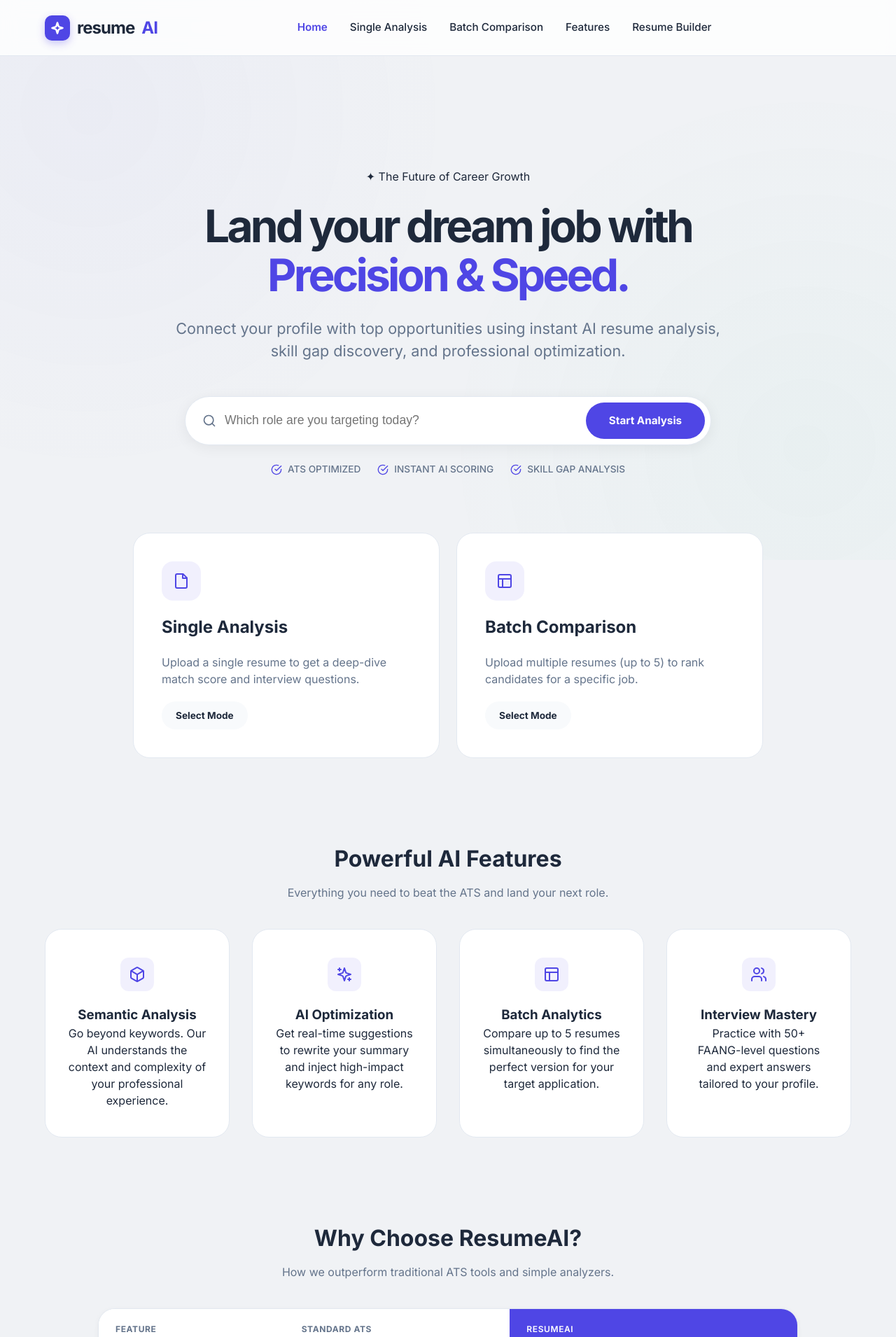
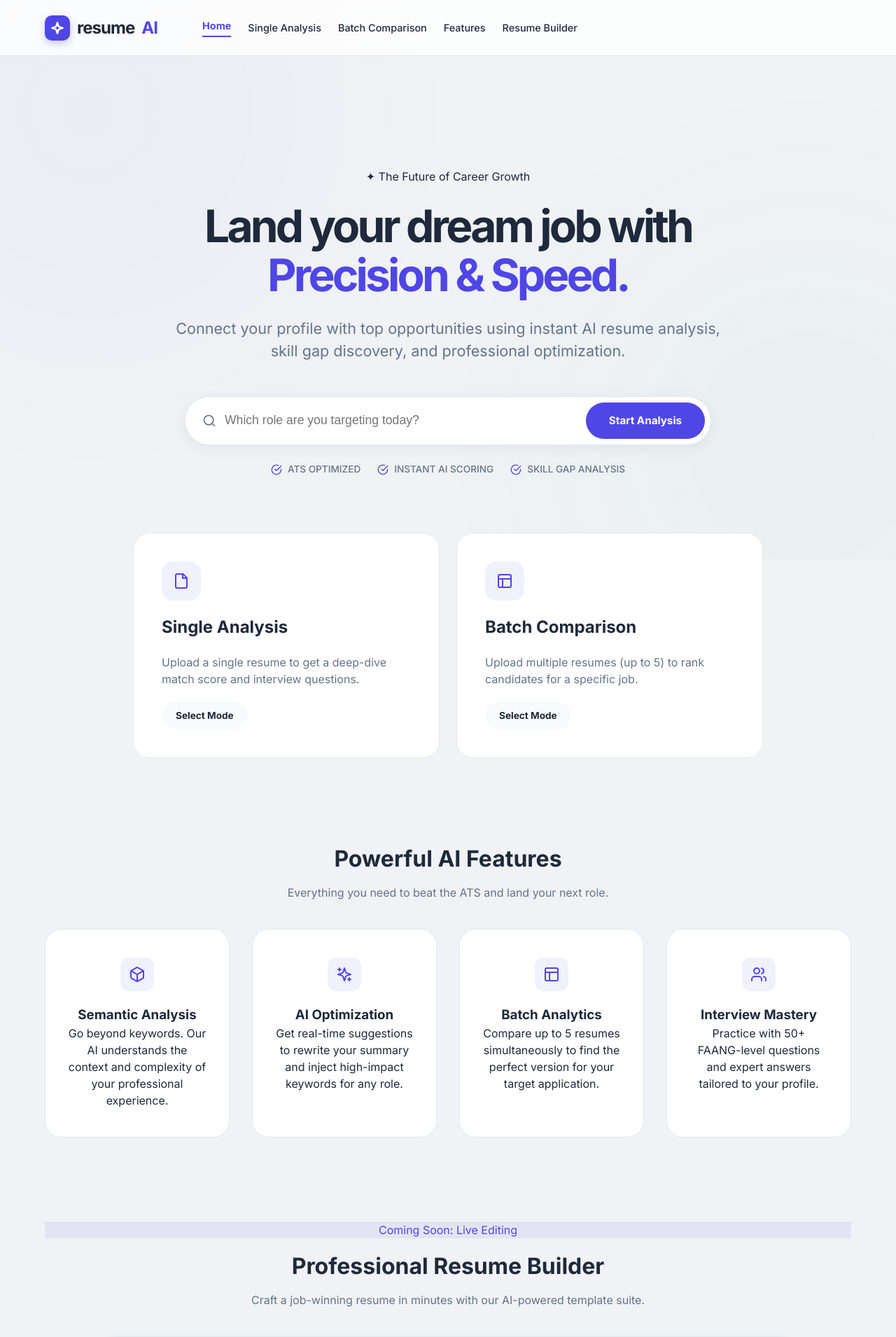
Before and after one commit to malikmajid161/Resume_analyzer, a Flask app: page / in a window 1280 px wide. Shown: the top 1910 px of the page at 70% size. Run offline with Flask 3, Linux system fonts and the light colour scheme; parts of the project's set-up code (start-up, migrations or seed data) failed here and were passed over.

Commit message:
Design: Comprehensive UI correction for navigation, results summary, and home page features

```diff
--- a/app.py
+++ b/app.py
@@ -276,7 +276,7 @@ def voice():
         tts.save(audio_path)
 
         if os.path.exists(audio_path):
-            return jsonify({"audio_url": url_for("static", filename=f"audio/{audio_file}")})
+            return jsonify({"audio_url": url_for("serve_audio", filename=audio_file)})
         else:
             raise Exception("File was not saved.")
 
--- a/static/css/style.css
+++ b/static/css/style.css
@@ -84,21 +84,24 @@ nav {
 }
 .nav-links {
   display: flex;
-  gap: 32px;
+  gap: 24px;
   align-items: center;
+  margin-left: 40px;
+  flex: 1;
 }
 .nav-link {
   text-decoration: none;
   color: var(--text);
   font-weight: 500;
-  font-size: 0.95rem;
-  transition: color 0.2s;
+  font-size: 0.9rem;
+  transition: all 0.2s;
   display: flex;
   align-items: center;
-  gap: 8px;
+  gap: 6px;
+  white-space: nowrap;
 }
-.nav-link:hover { color: var(--accent); }
-.nav-link.active { color: var(--accent); font-weight: 600; }
+.nav-link:hover { color: var(--accent); transform: translateY(-1px); }
+.nav-link.active { color: var(--accent); font-weight: 700; border-bottom: 2px solid var(--accent); padding-bottom: 4px; }
 
 .nav-logo {
   display: flex;
@@ -109,6 +112,7 @@ nav {
   color: var(--text);
   text-decoration: none;
   letter-spacing: -0.04em;
+  margin-right: 24px;
 }
 .nav-logo-icon {
   width: 36px;
@@ -558,8 +562,8 @@ nav {
 }
 .batch-item.active {
   background: var(--surface);
-  border-left: 6px solid var(--accent);
-  box-shadow: 0 4px 12px rgba(0,0,0,0.05);
+  border-left: 4px solid var(--accent);
+  box-shadow: inset 4px 0 0 var(--accent);
 }
 
 .batch-item-info { flex: 1; }
@@ -682,6 +686,21 @@ label {
 .btn-outline:hover {
   background: var(--surface-2);
   border-color: var(--muted);
+}
+
+.btn-sm {
+  padding: 8px 20px;
+  font-size: 0.8rem;
+}
+
+.nav-actions {
+  display: flex;
+  align-items: center;
+  gap: 12px;
+}
+
+.nav-actions .btn {
+  white-space: nowrap;
 }
 
 /* ── Loading Overlay ───────────────────────── */
--- a/templates/index.html
+++ b/templates/index.html
@@ -90,6 +90,28 @@
     </div>
     <h3>Interview Mastery</h3>
     <p>Practice with 50+ FAANG-level questions and expert answers tailored to your profile.</p>
+  </div>
+</div>
+
+<div id="builder" class="section-title fade-up" style="margin-top: 120px">
+  <div class="hero-badge" style="background: var(--accent-glow); color: var(--accent); margin: 0 auto 16px;">Coming Soon: Live Editing</div>
+  <h2>Professional Resume Builder</h2>
+  <p>Craft a job-winning resume in minutes with our AI-powered template suite.</p>
+</div>
+
+<div class="card fade-up" style="max-width: 1000px; margin: 0 auto; padding: 40px; display: grid; grid-template-columns: 1fr 1fr; gap: 48px; align-items: center;">
+  <div>
+    <h3 style="font-size: 1.75rem; margin-bottom: 20px;">Stand out with premium, ATS-ready templates.</h3>
+    <ul class="bullet-list green" style="margin-bottom: 32px;">
+      <li style="color: var(--text)">5+ Professionally designed layouts</li>
+      <li style="color: var(--text)">Instant PDF downloads</li>
+      <li style="color: var(--text)">Custom accent colors & branding</li>
+      <li style="color: var(--text)">AI-powered content suggestions</li>
+    </ul>
+    <a href="{{ url_for('builder') }}" class="btn btn-primary">Try Resume Builder</a>
+  </div>
+  <div style="background: var(--surface-2); border-radius: var(--radius-lg); overflow: hidden; border: 1px solid var(--border); box-shadow: var(--shadow-md);">
+     <img src="https://images.unsplash.com/photo-1586281380349-632531db7ed4?auto=format&fit=crop&q=80&w=800" alt="Resume Template" style="width: 100%; display: block;">
   </div>
 </div>
 
@@ -225,6 +247,8 @@
   const resumeInput   = document.getElementById('resumeInput');
   const uploadSuccess = document.getElementById('uploadSuccess');
 
+  const btnText = document.getElementById('btnText');
+
   function setMode(mode) {
     if (mode === 'single') {
       analyzerTitle.textContent = "Single Resume Analysis";
@@ -232,6 +256,7 @@
       step1Title.textContent   = "Step 1 — Upload Resume";
       dropZoneText.textContent = "Drop your resume here";
       dropZoneSub.textContent  = "Select one PDF or DOCX file";
+      btnText.textContent      = "⚡ Run Analysis";
       resumeInput.removeAttribute('multiple');
     } else {
       analyzerTitle.textContent = "Batch Resume Comparison";
@@ -239,6 +264,7 @@
       step1Title.textContent   = "Step 1 — Upload Multiple Resumes";
       dropZoneText.textContent = "Drop your resumes here";
       dropZoneSub.textContent  = "You can select up to 5 resumes for comparison";
+      btnText.textContent      = "⚡ Run Batch Analysis";
       resumeInput.setAttribute('multiple', 'true');
     }
   }
--- a/templates/results.html
+++ b/templates/results.html
@@ -238,6 +238,11 @@
       Download PDF Report
     </a>
 
+    <button id="voiceBtn" onclick="playVoice()" class="btn btn-outline" style="border-color: var(--accent); color: var(--accent);">
+      <svg xmlns="http://www.w3.org/2000/svg" width="18" height="18" viewBox="0 0 24 24" fill="none" stroke="currentColor" stroke-width="2" stroke-linecap="round" stroke-linejoin="round" style="margin-right:8px"><path d="M12 2a3 3 0 0 0-3 3v7a3 3 0 0 0 6 0V5a3 3 0 0 0-3-3z"/><path d="M19 10v2a7 7 0 0 1-14 0v-2"/><line x1="12" y1="19" x2="12" y2="22"/></svg>
+      Hear AI Career Coach
+    </button>
+
     <a href="{{ url_for('index') }}" class="btn btn-outline">
       <svg xmlns="http://www.w3.org/2000/svg" width="18" height="18" viewBox="0 0 24 24" fill="none" stroke="currentColor" stroke-width="2" stroke-linecap="round" stroke-linejoin="round" style="margin-right:8px"><path d="m15 18-6-6 6-6"/></svg>
       Analyze Another
```
